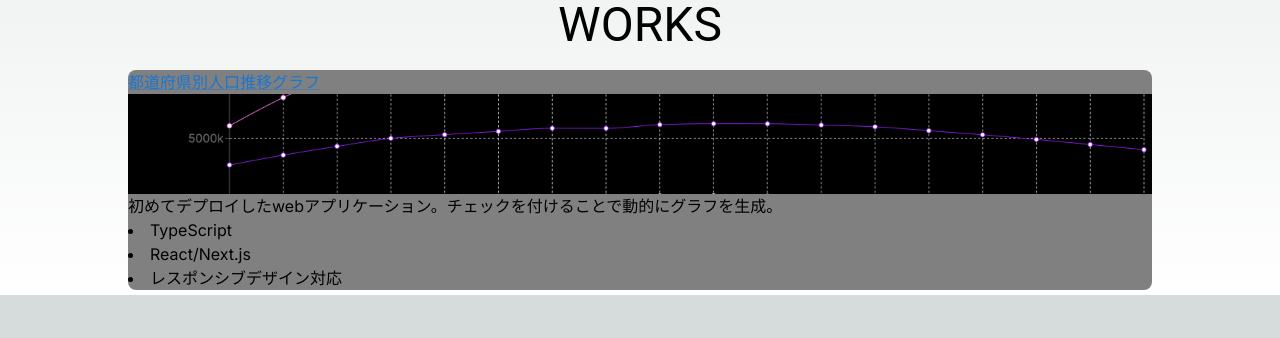
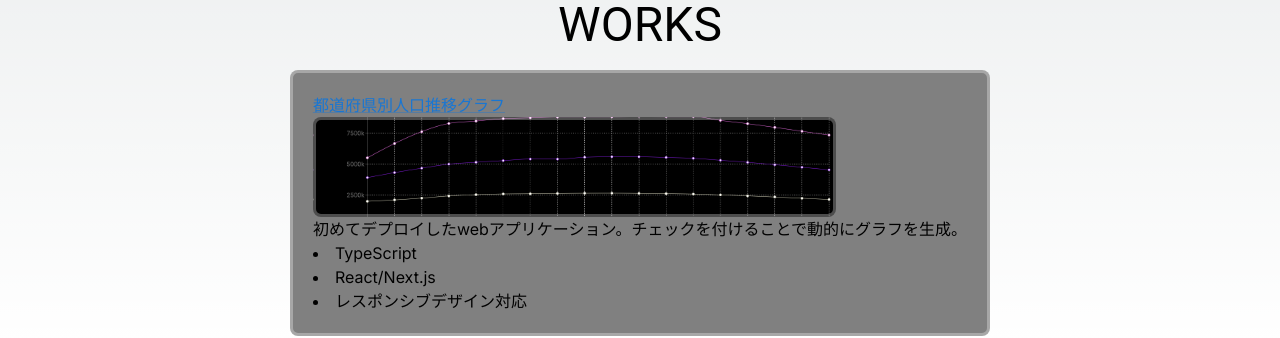
Before and after one commit to Miyamoto-tryk/portfolio, a Next.js app: page / in a window 1280 px wide. Shown: the part 603-941 px from the top of the page. Before the commit the page ends 898 px from the top, so only its background shows below. Built offline with nearby package versions, Linux system fonts and the light colour scheme.

Commit message:
trivial:Worksの見た目を修正

```diff
--- a/src/app/page.tsx
+++ b/src/app/page.tsx
@@ -1,7 +1,7 @@
 import Image from "next/image";
 import { Box, Stack, Typography } from "@mui/material";
 import { nameFont } from "@/utils/font";
-import { Works } from "@/components/Works";
+import { Works } from "@/components/Works/Works";
 import { About } from "@/components/About/About";
 
 export default function Home() {
--- a/src/components/Works.tsx
+++ /dev/null
@@ -1,42 +0,0 @@
-import { Box, Link, Stack, Typography } from "@mui/material";
-import population_graph_img from "../../public/images/population_graph.png";
-
-export const Works = () => {
-  return (
-    <>
-      <Stack direction={"row"} justifyContent={"center"}>
-        <Typography variant="h3" gutterBottom>
-          WORKS
-        </Typography>
-      </Stack>
-      <Stack direction={"row"} justifyContent={"center"}>
-        <Stack
-          direction="column"
-          sx={{ borderRadius: 2, backgroundColor: "Gray", width: "80%" }}
-        >
-          <Link href="https://population-graph-seven.vercel.app/">
-            <Box>都道府県別人口推移グラフ</Box>
-            <Box
-              justifyContent="center"
-              sx={{
-                backgroundImage: "url(/images/population_graph.png)",
-                backgroundPosition: "center",
-                backgroundSize: "cover",
-                overflow: "hidden",
-                width: "100%",
-                height: 100,
-              }}
-            ></Box>
-          </Link>
-
-          <Box>
-            初めてデプロイしたwebアプリケーション。チェックを付けることで動的にグラフを生成。
-            <li>TypeScript</li>
-            <li>React/Next.js</li>
-            <li>レスポンシブデザイン対応</li>
-          </Box>
-        </Stack>
-      </Stack>
-    </>
-  );
-};
--- /dev/null
+++ b/src/components/Works/Works.tsx
@@ -0,0 +1,64 @@
+import { Box, Link, Stack, Typography } from "@mui/material";
+import population_graph_img from "../../public/images/population_graph.png";
+import { Spacer } from "@/utils/Spacer";
+
+export const Works = () => {
+  return (
+    <>
+      <Stack direction={"row"} justifyContent={"center"}>
+        <Typography variant="h3" gutterBottom>
+          WORKS
+        </Typography>
+      </Stack>
+
+      <Stack direction={"column"} alignItems={"center"}>
+        <Stack
+          direction="column"
+          sx={{
+            borderRadius: 2,
+            backgroundColor: "Gray",
+
+            border: "3px solid rgba(255,255,255,0.3)",
+          }}
+          alignItems={"center"}
+          justifyContent={"center"}
+        >
+          <Spacer size={20} />
+          <Stack direction={"row"}>
+            <Spacer size={20} horizontal={true} />
+            <Stack>
+              <Link
+                href="https://population-graph-seven.vercel.app/"
+                sx={{ width: "80%" }}
+              >
+                <Box>都道府県別人口推移グラフ</Box>
+                <Box
+                  justifyContent="center"
+                  sx={{
+                    backgroundImage: "url(/images/population_graph.png)",
+                    backgroundPosition: "center",
+                    backgroundSize: "cover",
+                    border: "3px solid rgba(255,255,255,0.3)",
+                    borderRadius: 2,
+                    overflow: "hidden",
+                    width: "100%",
+                    height: 100,
+                  }}
+                ></Box>
+              </Link>
+
+              <Box>
+                初めてデプロイしたwebアプリケーション。チェックを付けることで動的にグラフを生成。
+                <li>TypeScript</li>
+                <li>React/Next.js</li>
+                <li>レスポンシブデザイン対応</li>
+              </Box>
+            </Stack>
+            <Spacer size={20} horizontal={true} />
+          </Stack>
+          <Spacer size={20} />
+        </Stack>
+      </Stack>
+    </>
+  );
+};
```
